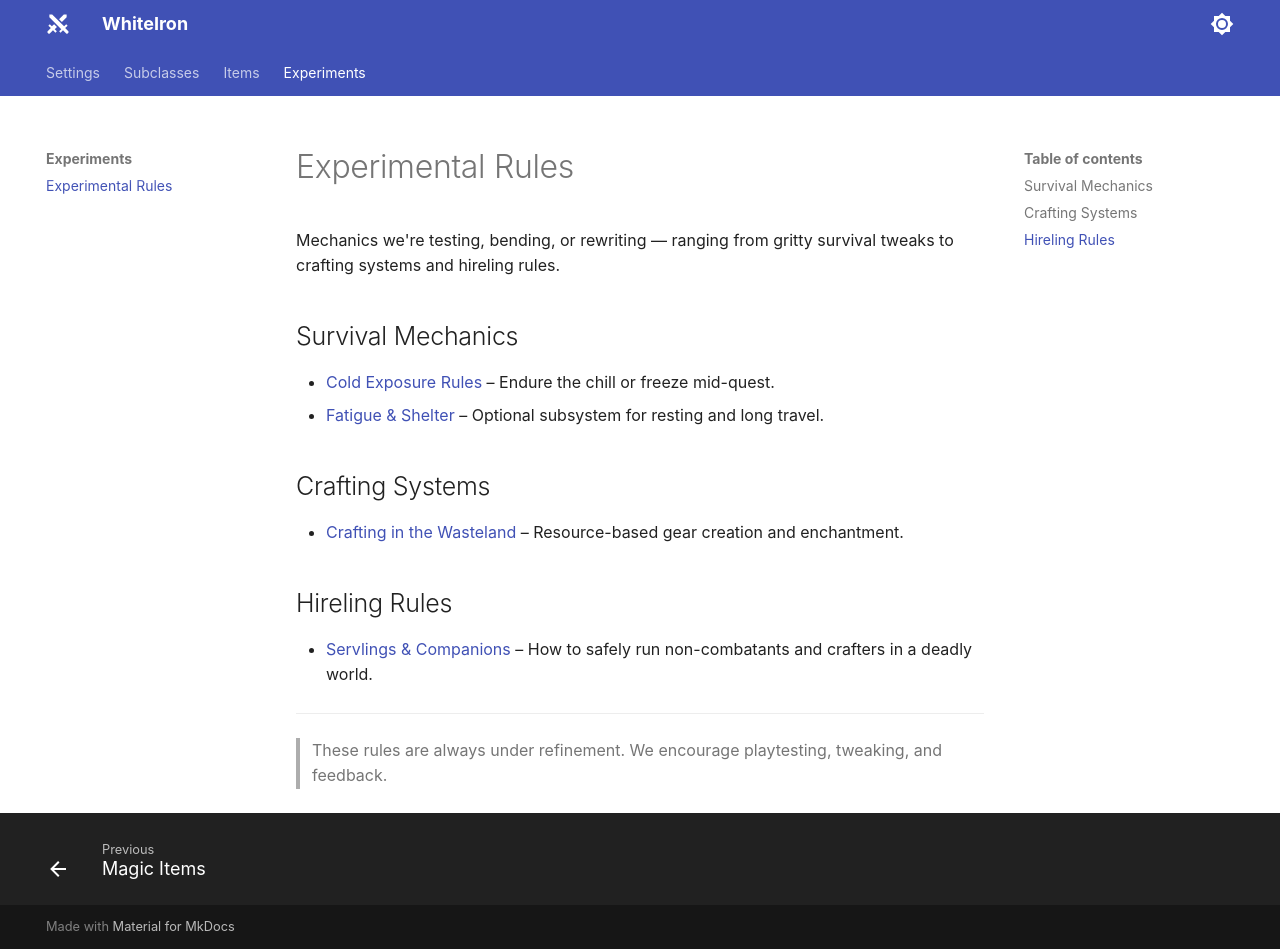
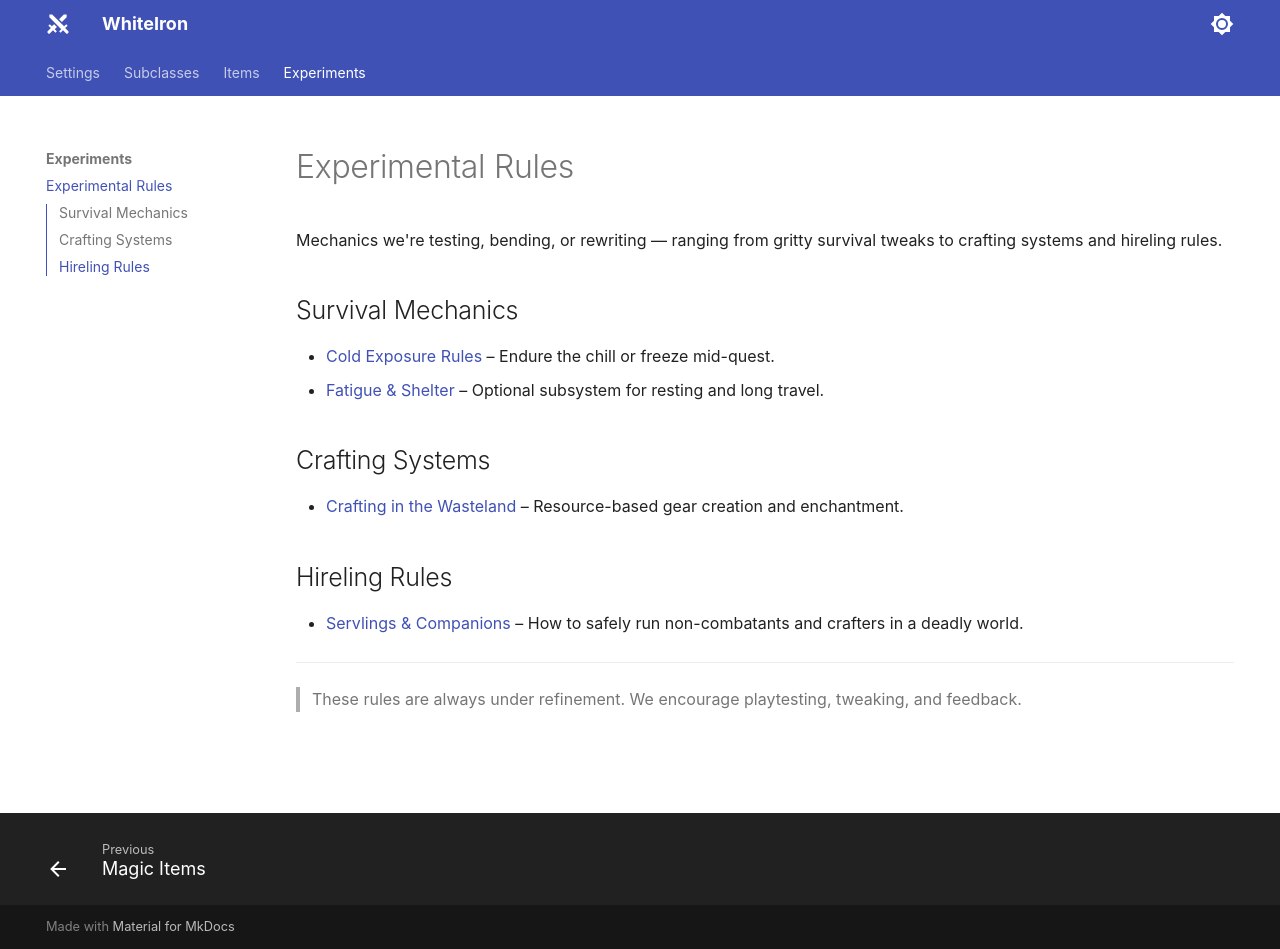
Before and after one commit to jonasmcferreira/whiteiron, an MkDocs documentation site: the page built from docs/experiments.md, in a window 1280 px wide and 949 px high. Built offline with MkDocs 1.6.1 and Material for MkDocs 9.7.7, drawn with Linux system fonts in a browser that asks for light colours; some web fonts are replaced.

Commit message:
added toc

```diff
--- a/mkdocs.yml
+++ b/mkdocs.yml
@@ -37,6 +37,9 @@ theme:
     - navigation.path
     - navigation.top
     - navigation.tabs
+    - navigation.indexes
+    - toc.follow
+    - toc.integrate
 
 plugins:
   - glightbox
```
